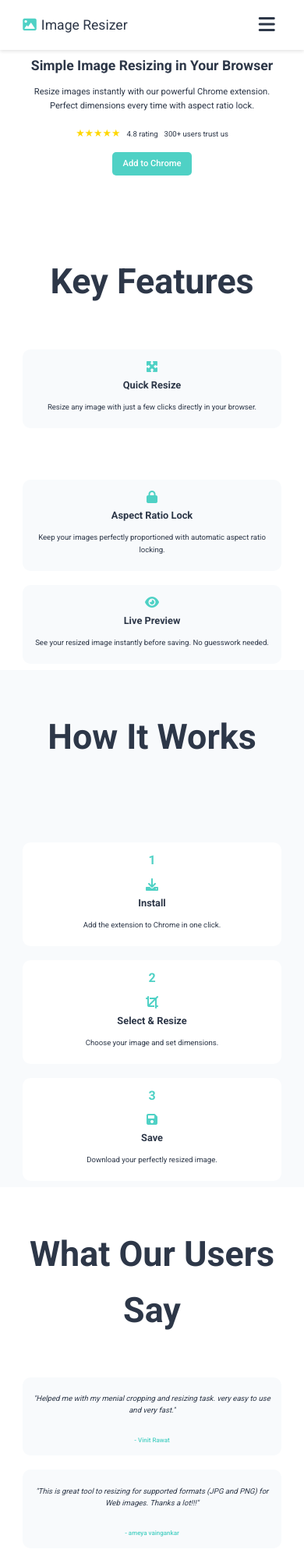
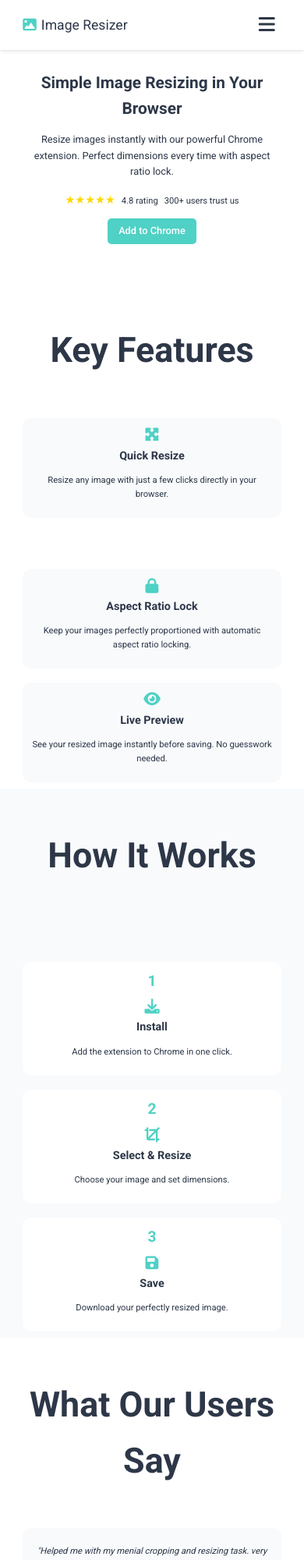
Before and after one commit to AmanYadav007/image-resizer-v1, a plain HTML site: page index.html in a window 390 px wide. Shown: the top 2000 px of the page at 78% size. Drawn offline with nearby package versions, Linux system fonts and the light colour scheme.

Commit message:
mobile size design updated

```diff
--- a/style.css
+++ b/style.css
@@ -439,7 +439,7 @@ nav .nav-links li:last-child a.btn {
         flex-direction: column;
         background-color: #fff;
         position: absolute;
-        top: 45px;
+        top: 50px;
         left: 0;
         width: 100%;
         box-shadow: 0 2px 4px rgba(0, 0, 0, 0.1);
@@ -463,7 +463,7 @@ nav .nav-links li:last-child a.btn {
 
     nav .nav-links li a {
         padding: 8px 15px;
-        font-size: 0.9rem;
+        font-size: 1rem; /* Increased from 0.9rem */
         font-weight: 500;
         color: #2D3748;
         transition: color 0.3s ease, background-color 0.3s ease;
@@ -480,7 +480,7 @@ nav .nav-links li:last-child a.btn {
         margin: 5px auto;
         width: 70%;
         padding: 6px 14px;
-        font-size: 0.8rem;
+        font-size: 0.9rem; /* Increased from 0.8rem */
     }
 
     .menu-toggle:focus,
@@ -491,16 +491,16 @@ nav .nav-links li:last-child a.btn {
 
     /* Hero */
     .hero {
-        padding: 50px 0 30px;
+        padding: 70px 0 30px;
     }
 
     .hero h1 {
-        font-size: 1.3rem;
+        font-size: 1.5rem; /* Increased from 1.3rem */
         margin-bottom: 8px;
     }
 
     .hero p {
-        font-size: 0.8rem;
+        font-size: 0.9rem; /* Increased from 0.8rem */
         margin-bottom: 12px;
     }
 
@@ -509,18 +509,18 @@ nav .nav-links li:last-child a.btn {
     }
 
     .hero .rating .stars {
-        font-size: 0.8rem;
+        font-size: 0.9rem; /* Increased from 0.8rem */
     }
 
     .hero .rating .score,
     .hero .rating .users {
-        font-size: 0.6rem;
+        font-size: 0.7rem; /* Increased from 0.6rem */
         margin-left: 4px;
     }
 
     .hero .btn {
         padding: 6px 14px;
-        font-size: 0.7rem;
+        font-size: 0.8rem; /* Increased from 0.7rem */
     }
 
     /* Features, Steps, Testimonials */
@@ -539,25 +539,25 @@ nav .nav-links li:last-child a.btn {
     }
 
     .feature i, .step i, .step span {
-        font-size: 1.2rem;
+        font-size: 1.4rem; /* Increased from 1.2rem */
         margin-bottom: 6px;
     }
 
     .feature h3, .step h3 {
-        font-size: 0.9rem;
+        font-size: 1rem; /* Increased from 0.9rem */
         margin-bottom: 4px;
     }
 
     .feature p, .step p {
-        font-size: 0.7rem;
+        font-size: 0.8rem; /* Increased from 0.7rem */
     }
 
     .testimonial p {
-        font-size: 0.7rem;
+        font-size: 0.8rem; /* Increased from 0.7rem */
     }
 
     .testimonial span {
-        font-size: 0.6rem;
+        font-size: 0.7rem; /* Increased from 0.6rem */
     }
 
     /* FAQ */
@@ -566,22 +566,22 @@ nav .nav-links li:last-child a.btn {
     }
 
     .faq-item h3 {
-        font-size: 0.8rem;
+        font-size: 0.9rem; /* Increased from 0.8rem */
     }
 
     .faq-item p {
-        font-size: 0.7rem;
+        font-size: 0.8rem; /* Increased from 0.7rem */
     }
 
     /* CTA */
     .cta h2 {
-        font-size: 1rem;
+        font-size: 1.2rem; /* Increased from 1rem */
         margin-bottom: 8px;
     }
 
     .cta .btn {
         padding: 6px 14px;
-        font-size: 0.7rem;
+        font-size: 0.8rem; /* Increased from 0.7rem */
     }
 
     /* Footer */
@@ -590,7 +590,7 @@ nav .nav-links li:last-child a.btn {
     }
 
     footer p {
-        font-size: 0.6rem;
+        font-size: 0.7rem; /* Increased from 0.6rem */
     }
 
     footer ul li {
@@ -598,10 +598,9 @@ nav .nav-links li:last-child a.btn {
     }
 
     footer ul li a {
-        font-size: 0.6rem;
+        font-size: 0.7rem; /* Increased from 0.6rem */
     }
 }
-
 
 /* Reset Nav Links on Viewport Change */
 @media (min-width: 769px) {
@@ -630,11 +629,11 @@ nav .nav-links li:last-child a.btn {
     }
 
     .hero h1 {
-        font-size: 1.1rem;
+        font-size: 1.3rem; /* Increased from 1.1rem */
     }
 
     .hero p {
-        font-size: 0.7rem;
+        font-size: 0.8rem; /* Increased from 0.7rem */
     }
 
     .feature, .step, .testimonial {
@@ -642,35 +641,35 @@ nav .nav-links li:last-child a.btn {
     }
 
     .feature i, .step i, .step span {
-        font-size: 1rem;
+        font-size: 1.2rem; /* Increased from 1rem */
     }
 
     .feature h3, .step h3 {
-        font-size: 0.8rem;
+        font-size: 0.9rem; /* Increased from 0.8rem */
     }
 
     .feature p, .step p {
-        font-size: 0.6rem;
+        font-size: 0.7rem; /* Increased from 0.6rem */
     }
 
     .testimonial p {
-        font-size: 0.6rem;
+        font-size: 0.7rem; /* Increased from 0.6rem */
     }
 
     .testimonial span {
-        font-size: 0.5rem;
+        font-size: 0.6rem; /* Increased from 0.5rem */
     }
 
     .faq-item h3 {
-        font-size: 0.7rem;
+        font-size: 0.8rem; /* Increased from 0.7rem */
     }
 
     .faq-item p {
-        font-size: 0.6rem;
+        font-size: 0.7rem; /* Increased from 0.6rem */
     }
 
     .cta h2 {
-        font-size: 0.9rem;
+        font-size: 1.8rem; /* Increased from 0.9rem */
     }
 }
 
```
